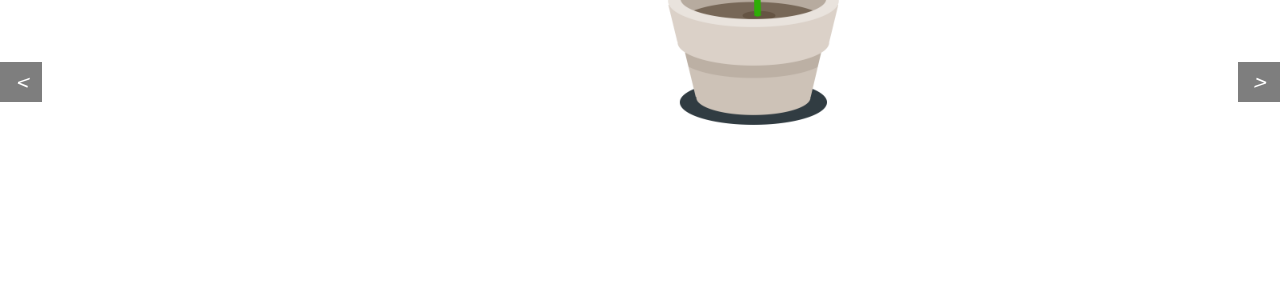
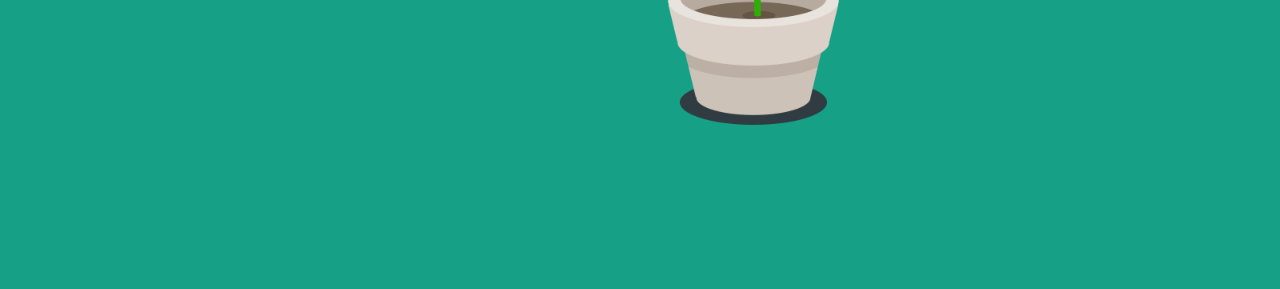
Before and after one commit to alexisfasquel/growstuff-front, a plain HTML site: page index.html in a window 1280 px wide. Shown: the part 183-472 px from the top of the page. Drawn offline with Linux system fonts and the light colour scheme.

Commit message:
Adding color

```diff
--- a/css/style.css
+++ b/css/style.css
@@ -72,7 +72,7 @@ h1 {
 }
 
 .section.intro {
-
+    background: rgba(22, 160, 133, 1);
 }
 
 .section.techno {
@@ -82,7 +82,7 @@ h1 {
 }
 
 .section.footer {
-
+    background: #66595C;
 }
 
 .section.title {
--- a/index.html
+++ b/index.html
@@ -13,7 +13,6 @@
         <link href='http://fonts.googleapis.com/css?family=Source+Sans+Pro:200,400' rel='stylesheet' type='text/css'>
 
         <script type="text/javascript" src="js/jquery.js"></script>
-        <script type="text/javascript" src="js/carousel.js"></script>
         <script type="text/javascript" src="js/main.js"></script>
         <script type="text/javascript" src="js/swipe.js"></script>
         <script type="text/javascript" src="js/bootstrap.js"></script>
@@ -67,50 +66,6 @@
             </div>
 
         </div>
-<!--
-
-        <div id="myCarousel" class="carousel slide">
-
-        <ol class="carousel-indicators">
-          <li data-target="#myCarousel" data-slide-to="0" class="active"></li>
-          <li data-target="#myCarousel" data-slide-to="1"></li>
-          <li data-target="#myCarousel" data-slide-to="2"></li>
-        </ol>
-
-         Wrapper for slides
-        <div class="carousel-inner">
-          <div class="item active">
-            <div class="fill" style="background-image:url('img/slide/slide1.png');"></div>
-            <div class="carousel-caption">
-              <h2>clean and modern design</h2>
-              <a href="#" class="button">DOWNLOAD</a>
-            </div>
-          </div>
-          <div class="item">
-            <div class="fill" style="background-image:url('img/slide/slide2.png');"></div>
-            <div class="carousel-caption">
-              <h2>fully responsive and retina ready</h2>
-              <a href="#" class="button">SEE MORE</a>
-            </div>
-          </div>
-          <div class="item">
-            <div class="fill" style="background-image:url('img/slide/slide3.png');"></div>
-            <div class="carousel-caption">
-              <h2>based on twitter bootstrap</h2>
-              <a href="#" class="button">DOWNLOAD</a>
-            </div>
-          </div>
-        </div>
--->
-
-        <!-- Controls -->
-        <a class="left carousel-control" href="#myCarousel" data-slide="prev">
-          <i class="fa fa-angle-left"><</i>
-        </a>
-        <a class="right carousel-control" href="#myCarousel" data-slide="next">
-          <i class="fa fa-angle-right">></i>
-        </a>
-    </div>
 
 
     <div class="section techno">
```
